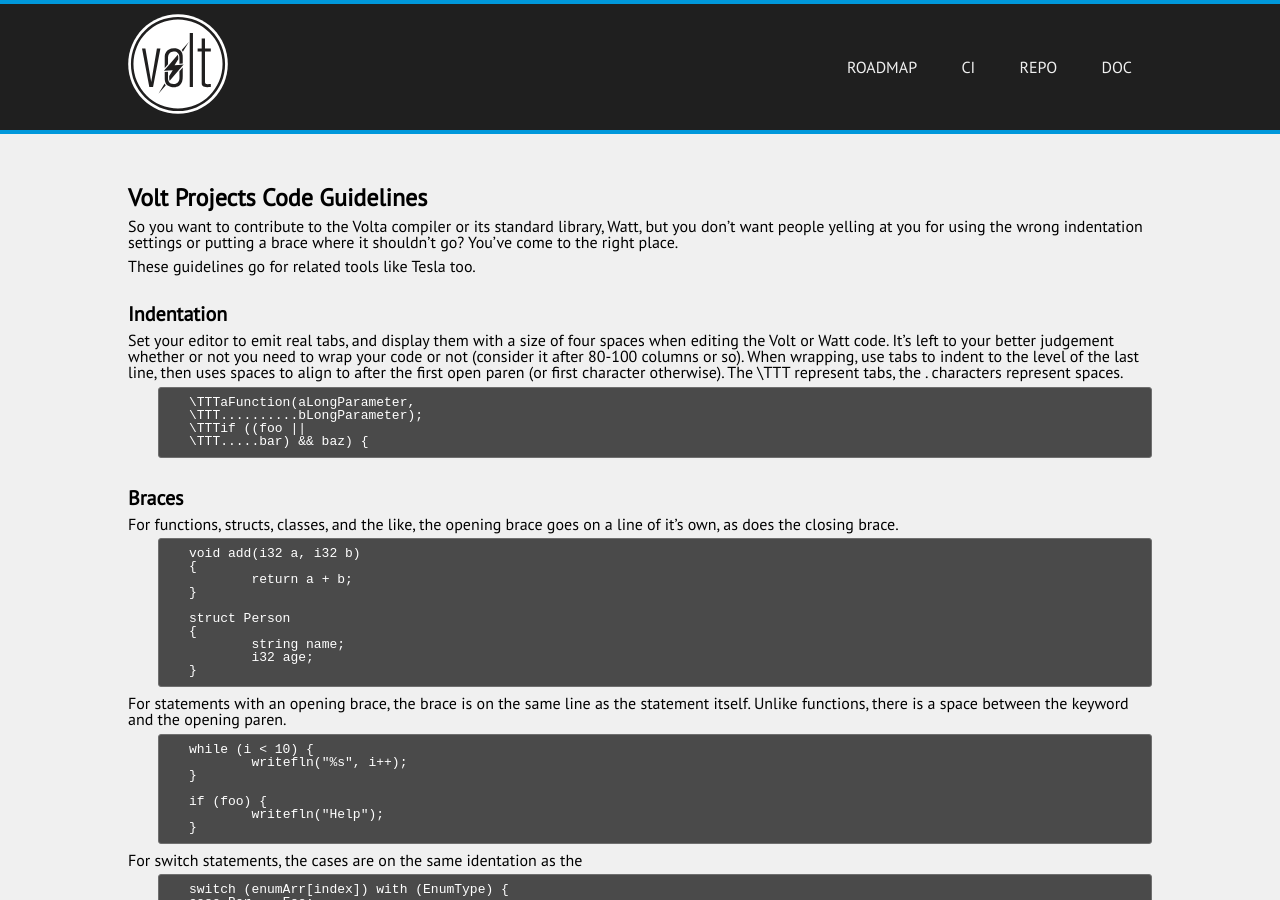
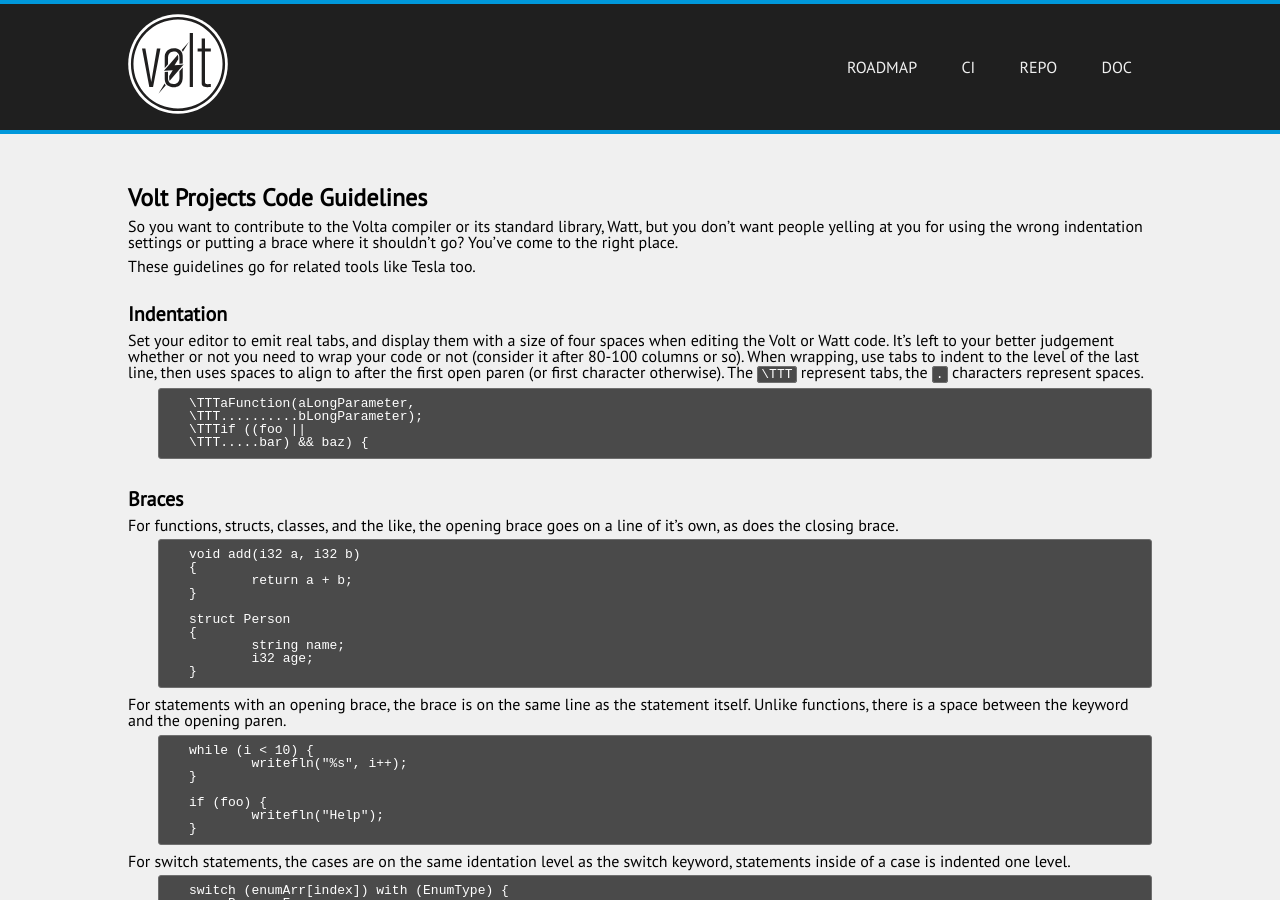
Before and after one commit to VoltLang/Website, a Jekyll site: the page built from doc/code-style.md, in a window 1280 px wide and 900 px high. Built offline with Jekyll 4.4.1, drawn with Linux system fonts in a browser that asks for light colours.

Commit message:
doc: Update style

````diff
--- a/doc/code-style.md
+++ b/doc/code-style.md
@@ -14,7 +14,7 @@
 ---
 
 Set your editor to emit real tabs, and display them with a size of four spaces when editing the Volt or Watt code.
-It's left to your better judgement whether or not you need to wrap your code or not (consider it after 80-100 columns or so). When wrapping, use tabs to indent to the level of the last line, then uses spaces to align to after the first open paren (or first character otherwise). The \TTT represent tabs, the . characters represent spaces.
+It's left to your better judgement whether or not you need to wrap your code or not (consider it after 80-100 columns or so). When wrapping, use tabs to indent to the level of the last line, then uses spaces to align to after the first open paren (or first character otherwise). The `\TTT` represent tabs, the `.` characters represent spaces.
 
 ```
 \TTTaFunction(aLongParameter,
@@ -53,7 +53,7 @@
 }
 ```
 
-For switch statements, the cases are on the same identation as the
+For switch statements, the cases are on the same identation level as the switch keyword, statements inside of a case is indented one level.
 
 ```
 switch (enumArr[index]) with (EnumType) {
````
